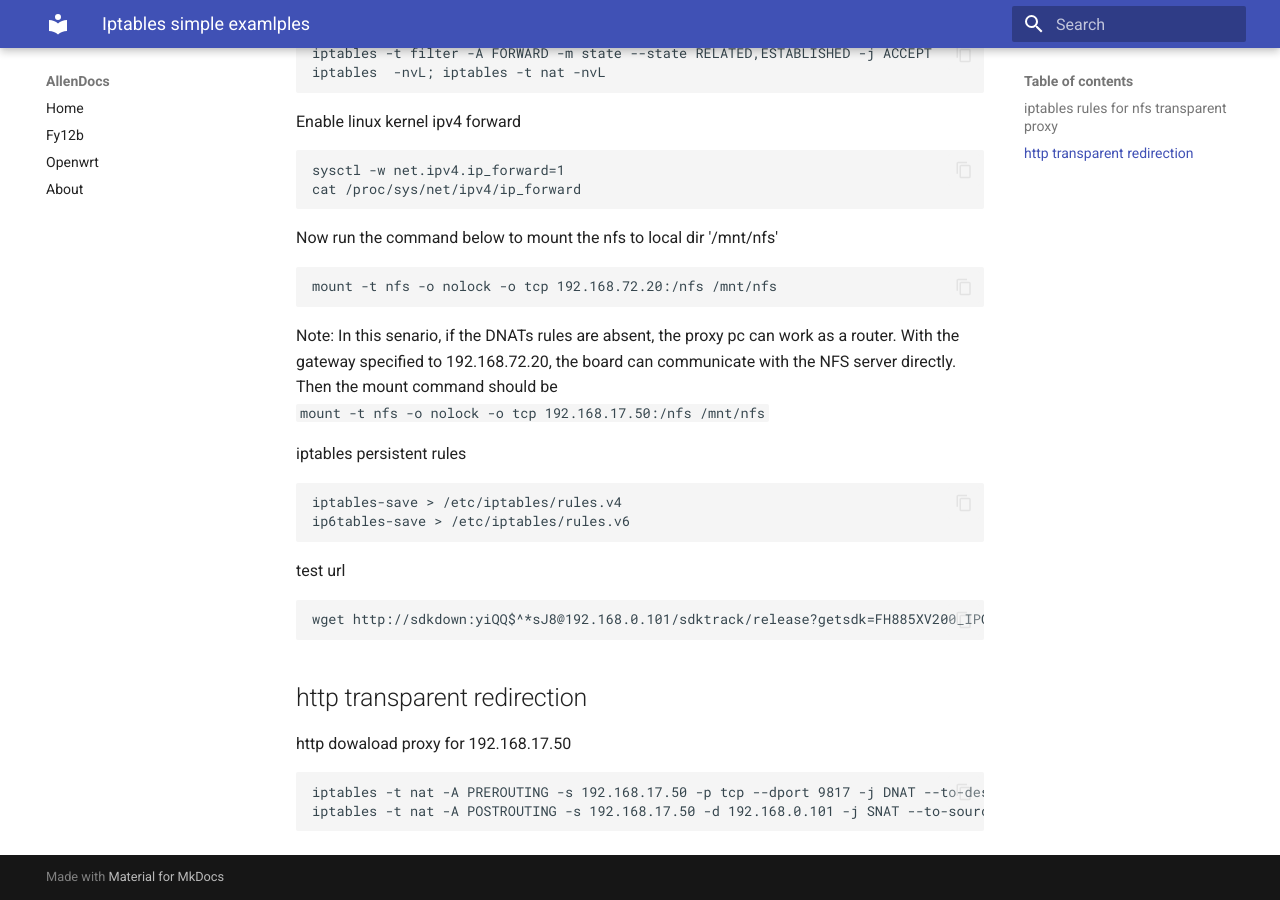
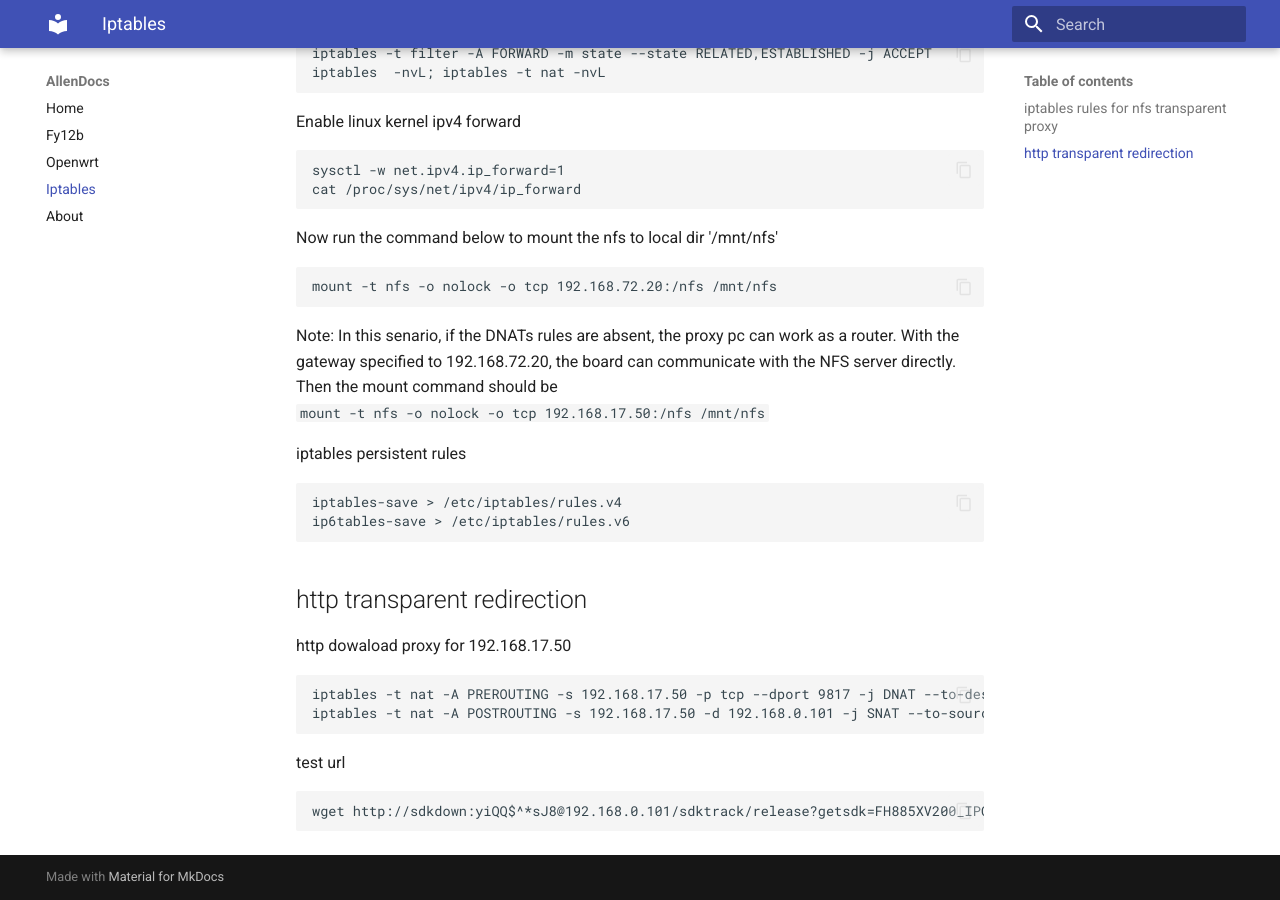
Before and after one commit to Ordinary-Capability/mydoc, an MkDocs documentation site: the page built from docs/iptables.md, in a window 1280 px wide and 900 px high, scrolled down 827 px. Built offline with MkDocs 1.6.1 and Material for MkDocs 9.7.7, drawn with Linux system fonts in a browser that asks for light colours.

Commit message:
update iptables docs

````diff
--- a/docs/iptables.md
+++ b/docs/iptables.md
@@ -60,10 +60,6 @@ iptables-save > /etc/iptables/rules.v4
 ip6tables-save > /etc/iptables/rules.v6
 ```
 
-test url
-```
-wget http://sdkdown:yiQQ$^*sJ8@192.168.0.101/sdktrack/release?getsdk=FH885XV200_IPC_V1.1.0_20210716
-```
 
 ## http transparent redirection
 http dowaload proxy for 192.168.17.50
@@ -71,3 +67,8 @@ http dowaload proxy for 192.168.17.50
 iptables -t nat -A PREROUTING -s 192.168.17.50 -p tcp --dport 9817 -j DNAT --to-destination 192.168.0.101:80
 iptables -t nat -A POSTROUTING -s 192.168.17.50 -d 192.168.0.101 -j SNAT --to-source 192.168.17.52
 ```
+
+test url
+```
+wget http://sdkdown:yiQQ$^*sJ8@192.168.0.101/sdktrack/release?getsdk=FH885XV200_IPC_V1.1.0_20210716
+```
--- a/mkdocs.yml
+++ b/mkdocs.yml
@@ -3,6 +3,7 @@ nav:
     - Home: index.md
     - Fy12b: fy12b.md
     - Openwrt: openwrt.md
+    - Iptables: iptables.md
     - About: about.md
 
 theme:
````
